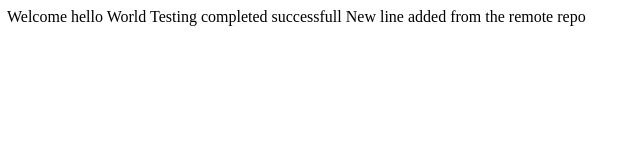
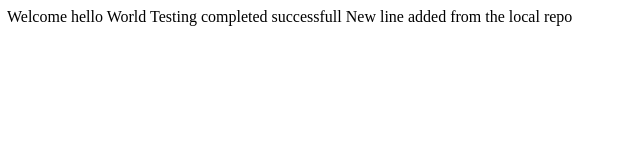
Before and after one commit to SureshR2023/Lab1, a plain HTML site: page index.htm in a window 1280 px wide. Shown: the full height of the page, 1-641 px from the left. Drawn offline with Linux system fonts and the light colour scheme.

Commit message:
New line added from the local repo

```diff
--- a/index.htm
+++ b/index.htm
@@ -2,5 +2,5 @@
     Welcome
     hello World
     Testing completed successfull
-    New line added from the remote repo
+    New line added from the local repo
 </html>
```
